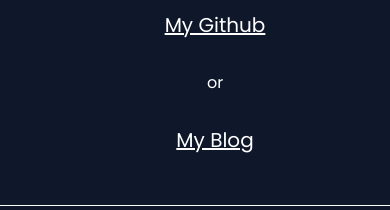
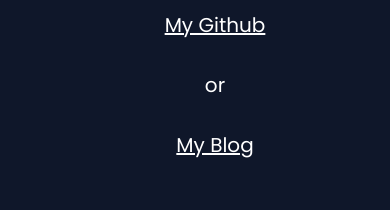
Before and after one commit to Ydayo/next-microcms, a Next.js app: page / in a window 390 px wide. Shown: the part 4000-4210 px from the top of the page. Built offline with nearby package versions, Linux system fonts and the light colour scheme.

Commit message:
style: スタイル変更

```diff
--- a/src/components/ui/SeeMore/SeeMore.module.css
+++ b/src/components/ui/SeeMore/SeeMore.module.css
@@ -42,6 +42,10 @@
     text-align: center;
   }
 
+  .see-more > li {
+    font-size: 20px;
+  }
+
   .see-more > li:nth-child(2) {
     margin-left: 0px;
   }
```
